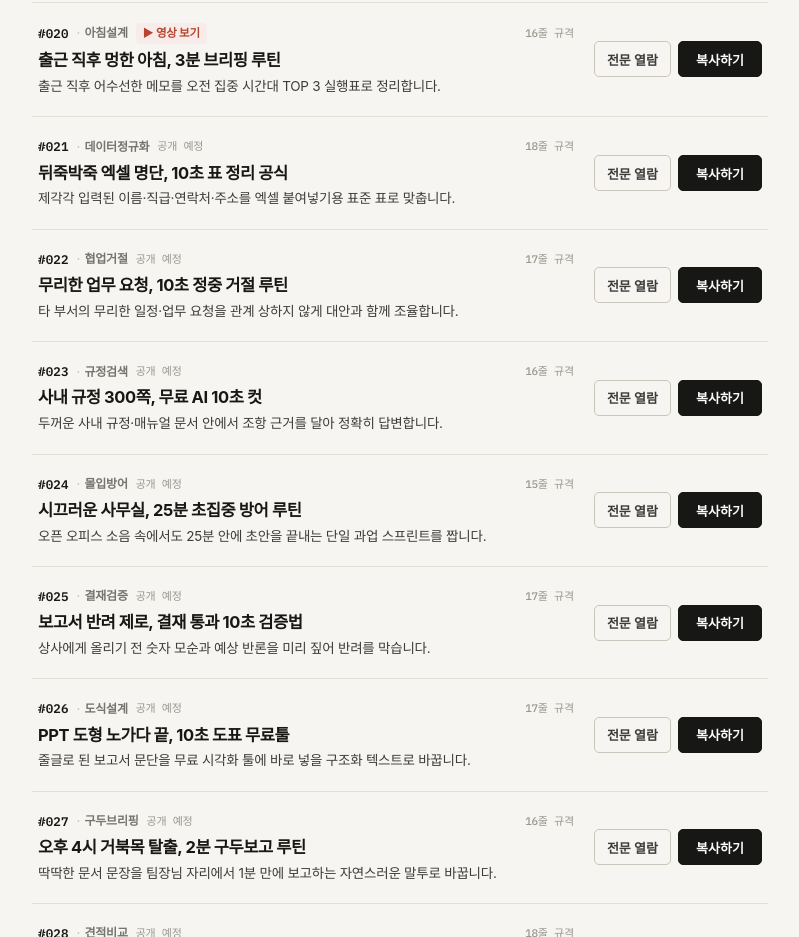
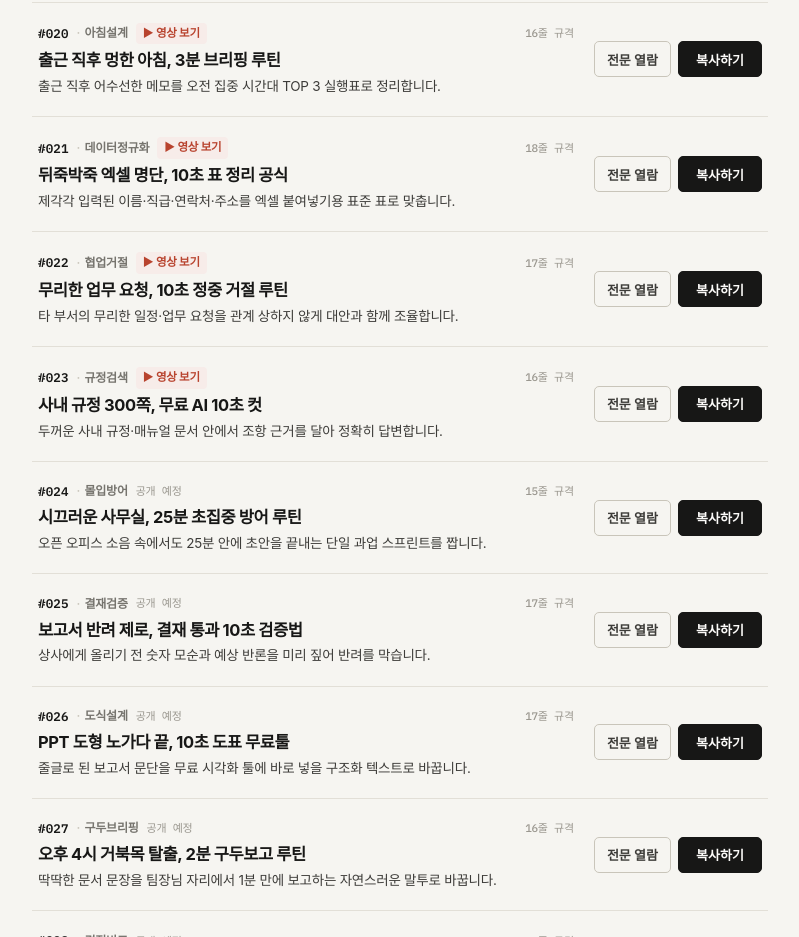
Before and after one commit to ai-content-studio/30sec-ai-work, a plain HTML site: page index.html in a window 1280 px wide. Shown: the part 2499-3436 px from the top of the page, without its empty margins (240-1039 px from the left). Drawn offline with Linux system fonts and the light colour scheme; no server answers; a web font is replaced by a local one.

Commit message:
feat(pages): activate #021-#023 links and update replaced #001-#003 video URLs

```diff
--- a/index.html
+++ b/index.html
@@ -721,7 +721,7 @@
                 <div class="ep-meta-left">
                   <span class="ep-id">#001</span>
                   <span class="ep-cat">회의록</span>
-                  <a class="yt-link" href="https://youtube.com/shorts/Uhe_o7XhYgY" target="_blank" rel="noopener noreferrer">▶ 영상 보기</a>
+                  <a class="yt-link" href="https://youtube.com/shorts/Xp9e6jPFkWw" target="_blank" rel="noopener noreferrer">▶ 영상 보기</a>
                 </div>
                 <span class="ep-len">19줄 규격</span>
               </div>
@@ -783,7 +783,7 @@
                 <div class="ep-meta-left">
                   <span class="ep-id">#002</span>
                   <span class="ep-cat">발표자료</span>
-                  <a class="yt-link" href="https://youtube.com/shorts/4KmYast3eKA" target="_blank" rel="noopener noreferrer">▶ 영상 보기</a>
+                  <a class="yt-link" href="https://youtube.com/shorts/xDM5bWJ25oU" target="_blank" rel="noopener noreferrer">▶ 영상 보기</a>
                 </div>
                 <span class="ep-len">20줄 규격</span>
               </div>
@@ -847,7 +847,7 @@
                 <div class="ep-meta-left">
                   <span class="ep-id">#003</span>
                   <span class="ep-cat">보고초안</span>
-                  <a class="yt-link" href="https://youtube.com/shorts/loKaYANi-VE" target="_blank" rel="noopener noreferrer">▶ 영상 보기</a>
+                  <a class="yt-link" href="https://youtube.com/shorts/kuKuCM2g83A" target="_blank" rel="noopener noreferrer">▶ 영상 보기</a>
                 </div>
                 <span class="ep-len">17줄 규격</span>
               </div>
@@ -1851,7 +1851,7 @@
                 <div class="ep-meta-left">
                   <span class="ep-id">#021</span>
                   <span class="ep-cat">데이터정규화</span>
-                  <span class="yt-soon">공개 예정</span>
+                  <a class="yt-link" href="https://youtube.com/shorts/0G4HF5Fp23o" target="_blank" rel="noopener noreferrer">▶ 영상 보기</a>
                 </div>
                 <span class="ep-len">18줄 규격</span>
               </div>
@@ -1911,7 +1911,7 @@
                 <div class="ep-meta-left">
                   <span class="ep-id">#022</span>
                   <span class="ep-cat">협업거절</span>
-                  <span class="yt-soon">공개 예정</span>
+                  <a class="yt-link" href="https://youtube.com/shorts/9JIkr4u22Bo" target="_blank" rel="noopener noreferrer">▶ 영상 보기</a>
                 </div>
                 <span class="ep-len">17줄 규격</span>
               </div>
@@ -1969,7 +1969,7 @@
                 <div class="ep-meta-left">
                   <span class="ep-id">#023</span>
                   <span class="ep-cat">규정검색</span>
-                  <span class="yt-soon">공개 예정</span>
+                  <a class="yt-link" href="https://youtube.com/shorts/m3FriaC4Gag" target="_blank" rel="noopener noreferrer">▶ 영상 보기</a>
                 </div>
                 <span class="ep-len">16줄 규격</span>
               </div>
```
